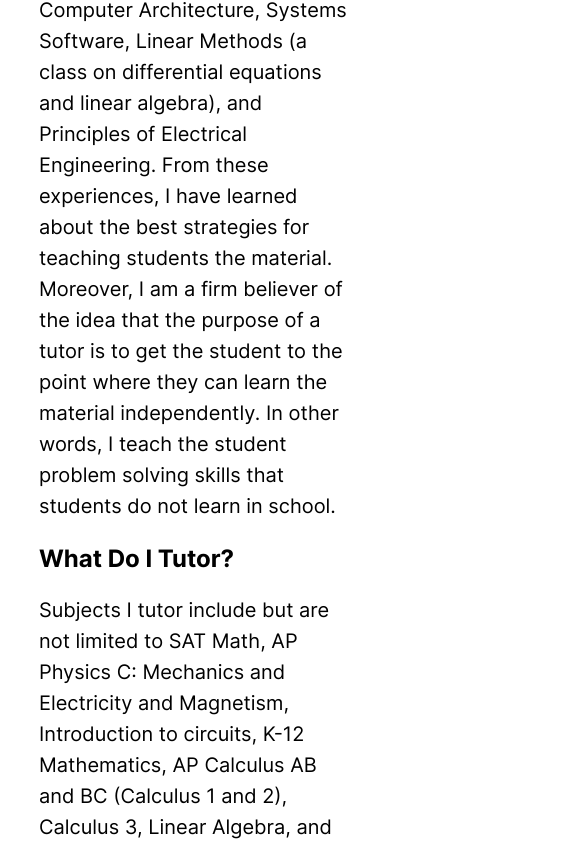
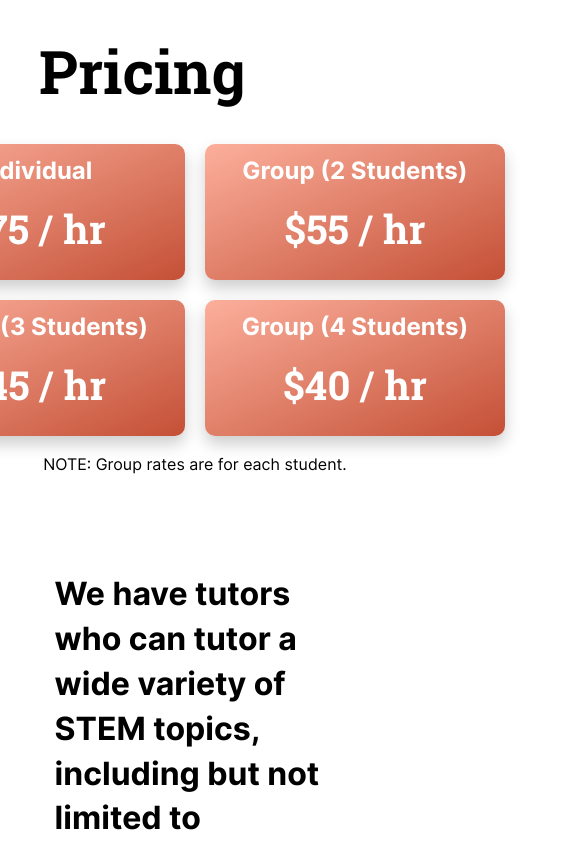
Before and after one commit to jason-lee88/merchant-math-tutoring, a React (Vite) app: page / in a window 390 px wide. Shown: the part 6151-6998 px from the top of the page, 585 px wide, since content can reach past the window. Built offline with nearby package versions, Linux system fonts and the light colour scheme.

Commit message:
Some responsive stuff

```diff
--- a/src/components/Carousel.tsx
+++ b/src/components/Carousel.tsx
@@ -1,4 +1,11 @@
-import { ReactElement, Children, useState } from "react";
+import {
+  ReactElement,
+  Children,
+  useState,
+  useEffect,
+  useRef,
+  MutableRefObject,
+} from "react";
 import styled from "styled-components";
 import LeftArrow from "../assets/left-arrow.svg";
 import RightArrow from "../assets/right-arrow.svg";
@@ -101,6 +108,8 @@ interface CarouselProps {
 
 const Carousel = ({ children }: CarouselProps) => {
   const [activeIndex, setActiveIndex] = useState(0);
+  const [carouselWindowWidth, setCarouselWindowWidth] = useState(0);
+  const carouselWindow = useRef() as MutableRefObject<HTMLInputElement>;
 
   const updateIndex = (newIndex: number) => {
     if (newIndex < 0) {
@@ -112,10 +121,21 @@ const Carousel = ({ children }: CarouselProps) => {
     }
   };
 
+  const onResize = () => {
+    setCarouselWindowWidth(carouselWindow.current.offsetWidth);
+  };
+
+  useEffect(() => {
+    window.addEventListener("resize", onResize);
+    return () => window.removeEventListener("resize", onResize);
+  }, []);
+
   return (
     <CarouselContainer>
-      <CarouselWindow>
-        <CarouselInner offset={activeIndex * 900}>{children}</CarouselInner>
+      <CarouselWindow ref={carouselWindow}>
+        <CarouselInner offset={activeIndex * carouselWindowWidth}>
+          {children}
+        </CarouselInner>
       </CarouselWindow>
       <Indicators>
         {Children.map(children, (child, index) => (
--- a/src/sections/About.tsx
+++ b/src/sections/About.tsx
@@ -17,23 +17,24 @@ const StyledSection = styled.section`
 
   #about-intro {
     display: flex;
-    flex-direction: row;
-    align-items: flex-start;
+    flex-direction: column;
+    align-items: center;
     width: 100%;
+
+    @media screen and (min-width: 1200px) {
+      align-items: flex-start;
+      flex-direction: row;
+    }
   }
 
   #sameer {
     border-radius: 10px;
     height: 400px;
+    width: 400px;
     margin-right: 20px;
+    margin-bottom: 20px;
     user-select: none;
     -webkit-user-drag: none;
-  }
-
-  .about-section {
-    display: flex;
-    flex-direction: column;
-    margin: 20px 0px;
   }
 `;
 
--- a/src/sections/Pricing.tsx
+++ b/src/sections/Pricing.tsx
@@ -12,8 +12,15 @@ const StyledSection = styled.section`
 
   #pricing-cards {
     display: grid;
-    grid-template-columns: repeat(4, 1fr);
+    grid-template-columns: repeat(2, 1fr);
+    grid-template-rows: repeat(2, 1fr);
     grid-column-gap: 20px;
+    grid-row-gap: 20px;
+
+    @media screen and (min-width: 1600px) {
+      grid-template-columns: repeat(4, 1fr);
+      grid-template-rows: repeat(1, 1fr);
+    }
   }
 
   .cost-label {
--- a/src/sections/SubjectsOffered.tsx
+++ b/src/sections/SubjectsOffered.tsx
@@ -8,10 +8,14 @@ const StyledSection = styled.section`
 
   .subjects-container {
     display: flex;
-    flex-direction: row;
+    flex-direction: column;
     align-items: flex-start;
     justify-content: space-between;
     width: 100%;
+
+    @media screen and (min-width: 1200px) {
+      flex-direction: row;
+    }
   }
 
   li {
@@ -23,7 +27,7 @@ const StyledSection = styled.section`
   li > span {
     font-size: 22px;
     color: var(--black);
-    top: -3px;
+    top: -6px;
     left: -8px;
     z-index: -1;
   }
--- a/src/sections/Tutors.tsx
+++ b/src/sections/Tutors.tsx
@@ -16,10 +16,15 @@ const StyledSection = styled.section`
 
   .tutor-container {
     display: flex;
-    flex-direction: row;
-    align-items: flex-start;
+    flex-direction: column;
+    align-items: center;
     width: 100%;
     margin: 40px;
+
+    @media screen and (min-width: 1200px) {
+      flex-direction: row;
+      align-items: flex-start;
+    }
   }
 
   h2 {
@@ -43,6 +48,7 @@ const TutorImage = styled.div<{
   min-height: 500px;
   min-width: 500px;
   margin-right: 20px;
+  margin-bottom: 20px;
   user-select: none;
   -webkit-user-drag: none;
 `;
--- a/src/styles/variables.ts
+++ b/src/styles/variables.ts
@@ -17,10 +17,20 @@ const Variables = css`
     --navbar-height: 120px;
     --navbar-expanded-height: 240px;
     --card-width: 300px;
-    --carousel-height: 500px;
-    --carousel-width: 900px;
+    --carousel-width: 300px;
+    --carousel-height: 1000px;
     --font-sans: "Inter", sans-serif;
     --font-serif: "Roboto Slab", "serif";
+
+    @media screen and (min-width: 768px) {
+      --carousel-width: 600px;
+      --carousel-height: 600px;
+    }
+
+    @media screen and (min-width: 1200px) {
+      --carousel-width: 900px;
+      --carousel-heigh: 500px;
+    }
   }
 `;
 
```
